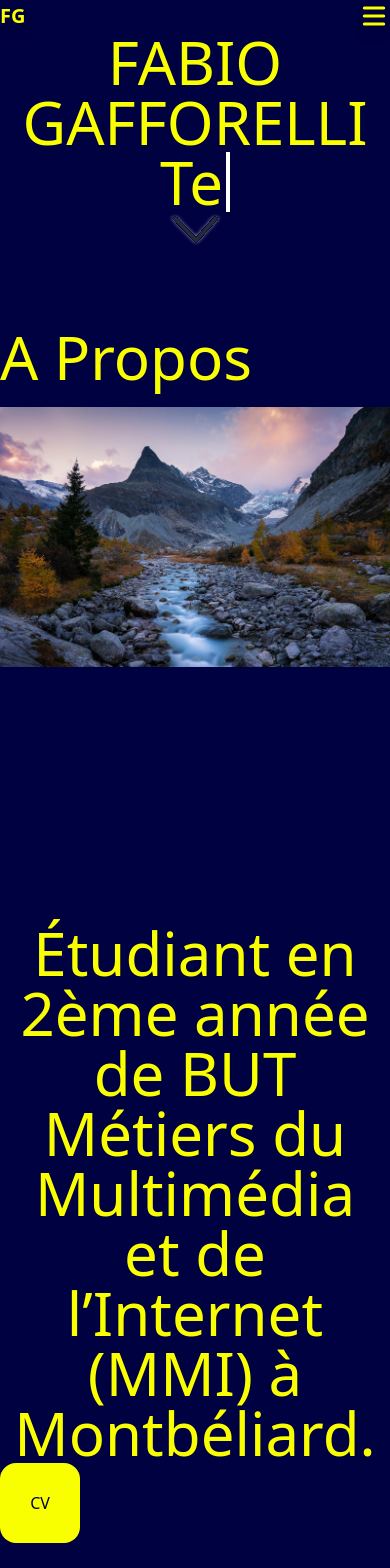
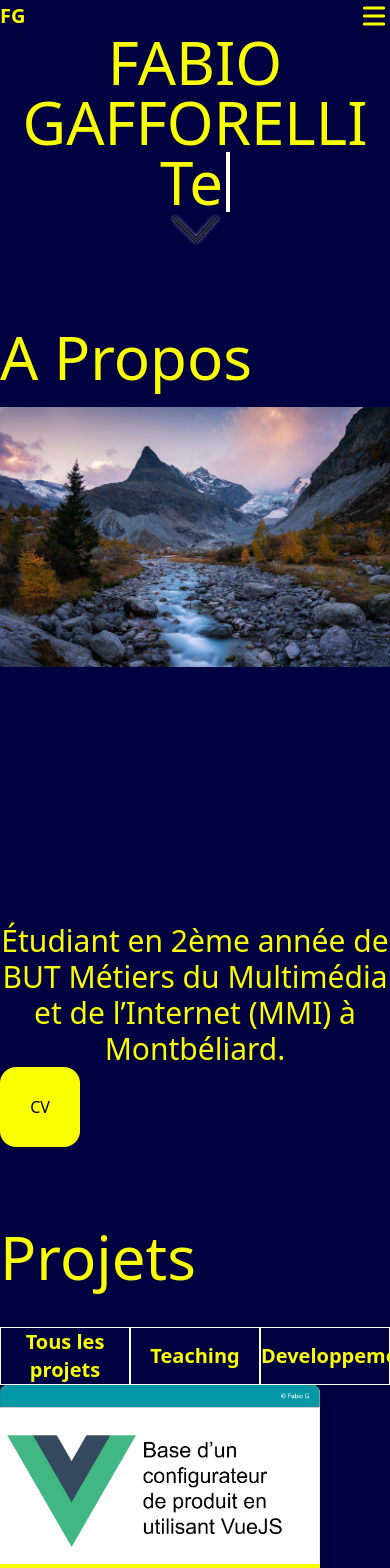
Before and after one commit to FabioGafforelli/Portfolio_FabioVue, a Vue app: page / in a window 390 px wide. Shown: the top 1568 px of the page. Built offline with nearby package versions, Linux system fonts and the light colour scheme.

Commit message:
responsive text

```diff
--- a/src/views/HomeView.vue
+++ b/src/views/HomeView.vue
@@ -125,7 +125,7 @@ export default {
           <img src="/public/images/Test.jpg" alt="">
         </div>
         <div class="grid ">
-        <p class="md:text-3xl text-center pt-64 text-6xl text-[#FAFF00]">Étudiant en 2ème année de BUT Métiers du Multimédia et de l’Internet (MMI) à Montbéliard.</p>
+        <p class="md:text-6xl text-center pt-64 text-3xl text-[#FAFF00]">Étudiant en 2ème année de BUT Métiers du Multimédia et de l’Internet (MMI) à Montbéliard.</p>
         <a href="/public/Fabio_Gafforelli-CV.pdf" target="_blank">
           <button class=" w-20 h-20 mb-20 rounded-2xl bg-[#FAFF00] py-2 px-5  text-[#000140]">
             CV
```
